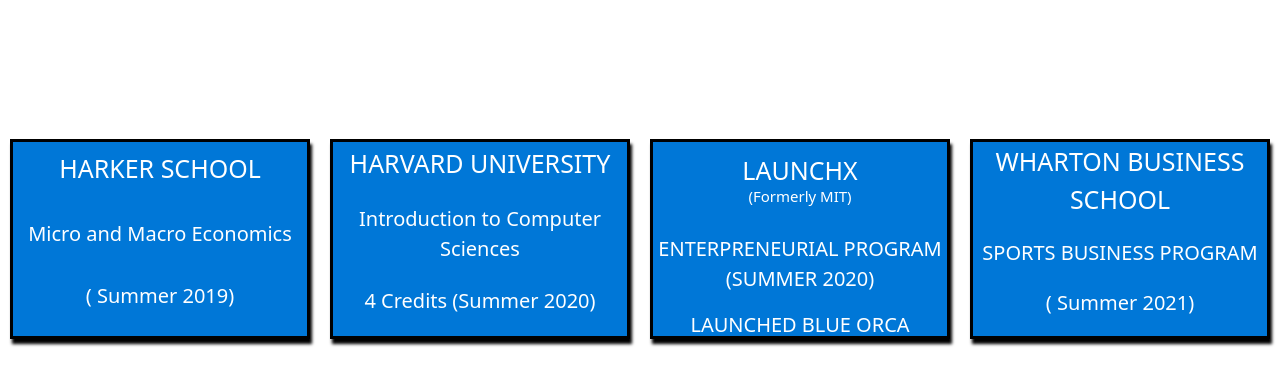
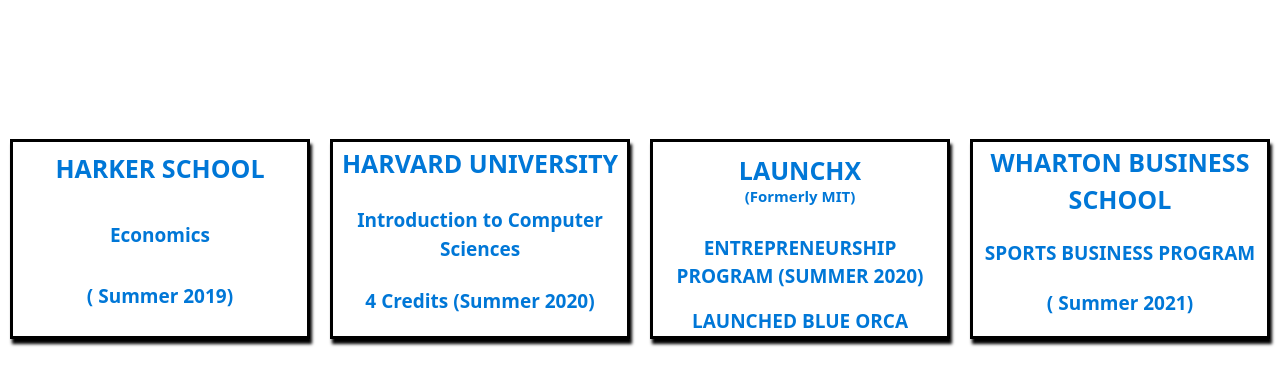
Before and after one commit to rbalonek/arnav-portfolio, a React (Create React App) app: page / in a window 1280 px wide. Shown: the part 2320-2710 px from the top of the page. Built offline with nearby package versions, Linux system fonts and the light colour scheme.

Commit message:
Academic Fix

```diff
--- a/src/components/New Components/AcademicAndSummer/AcademicAndSummer.css
+++ b/src/components/New Components/AcademicAndSummer/AcademicAndSummer.css
@@ -68,10 +68,11 @@
   top: 200px;
 }
 .academic-summer__bottom__box {
-  background-color: #0077d7;
-  color: white;
+  background-color: white;
+  color: #0077d7;
   height: 200px;
   width: 300px;
+  font-weight: 800;
   text-align: center;
   display: flex;
   flex-direction: column;
@@ -85,7 +86,7 @@
   position: relative;
 }
 .academic-summer__bottom__box-text {
-  font-size: 20px;
+  font-size: 19px;
 }
 
 @media (max-width: 1200px) {
--- a/src/components/New Components/AcademicAndSummer/AcademicAndSummer.jsx
+++ b/src/components/New Components/AcademicAndSummer/AcademicAndSummer.jsx
@@ -28,9 +28,7 @@
       <div className="academic-summer__bottom__container">
         <div className="academic-summer__bottom__box">
           <p className="academic-summer__bottom__box-title">HARKER SCHOOL</p>
-          <p className="academic-summer__bottom__box-text">
-            Micro and Macro Economics
-          </p>
+          <p className="academic-summer__bottom__box-text">Economics</p>
           <p className="academic-summer__bottom__box-text">( Summer 2019)</p>
         </div>
         <div className="academic-summer__bottom__box">
@@ -59,7 +57,7 @@
             (Formerly MIT)
           </p>
           <p className="academic-summer__bottom__box-text">
-            ENTERPRENEURIAL PROGRAM (SUMMER 2020)
+            ENTREPRENEURSHIP PROGRAM (SUMMER 2020)
           </p>
           <p className="academic-summer__bottom__box-text">
             LAUNCHED BLUE ORCA
```
